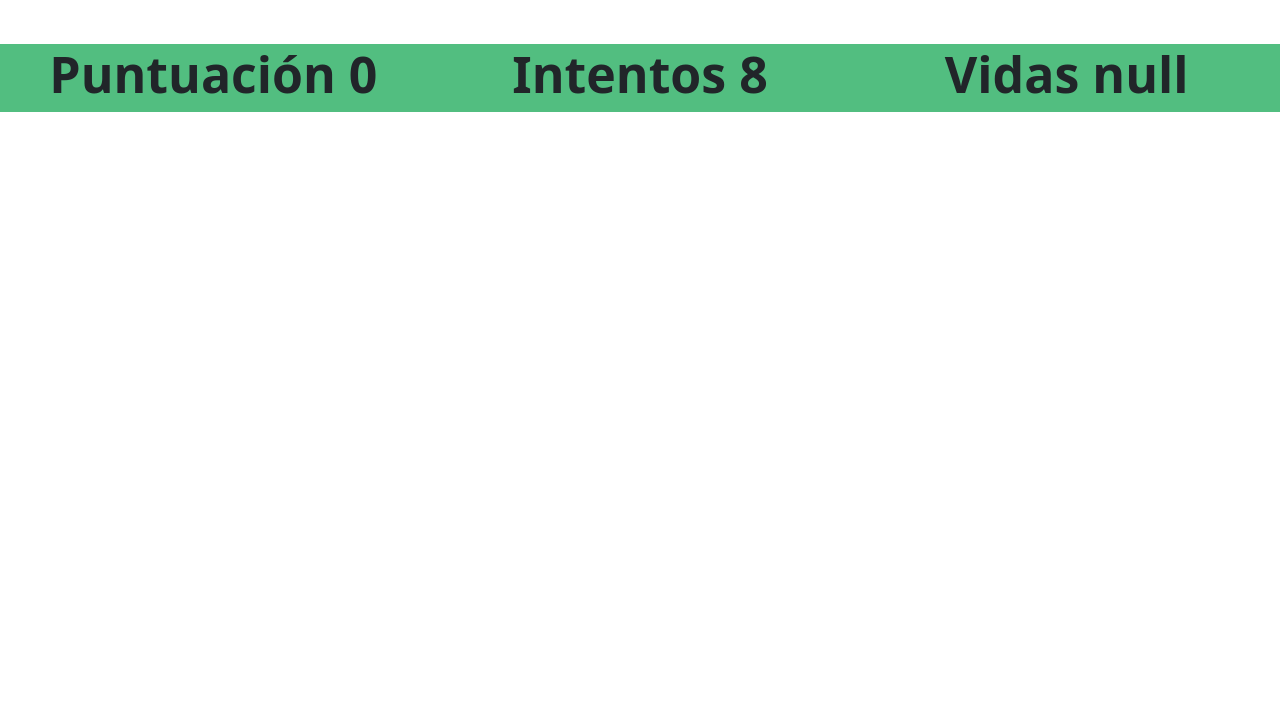
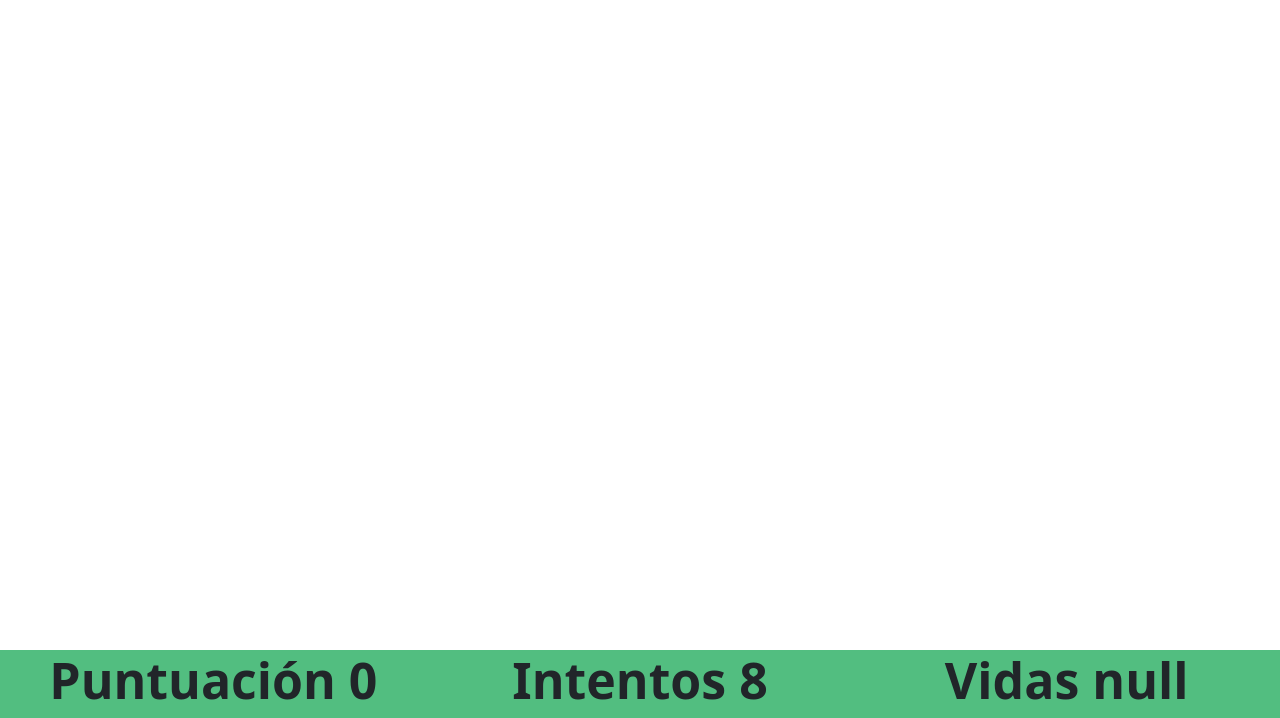
Before and after one commit to RubenCastFer/proyectoJuego, a PHP site: page /views/cartasView.php in a window 1280 px wide. Shown: the part 82-800 px from the top of the page. Run offline with PHP 8.4, Linux system fonts and the light colour scheme.

Commit message:
arreglado pie cartas

```diff
--- a/views/cartasView.php
+++ b/views/cartasView.php
@@ -132,12 +132,12 @@
         </div>
 
     </header>
-    <div class="container-fluid mr-5 mr-lg-4 " id="mostrar">
+    <div class="container-fluid mr-5 mr-lg-4 " id="mostrar" height="100%">
 
     </div>
     <p id="nivel" style="visibility: hidden;">1</p>
-    <footer class="container-fluid ">
-        <div class="row ">
+    <footer class="container-fluid fixed-bottom">
+        <div class="row">
             <div class="col pie">
                 <h4 name="puntuacion" id="puntuacion">Puntuación</h4>
             </div>
```
